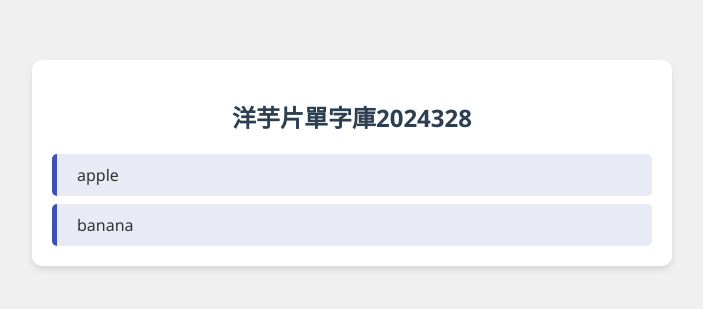
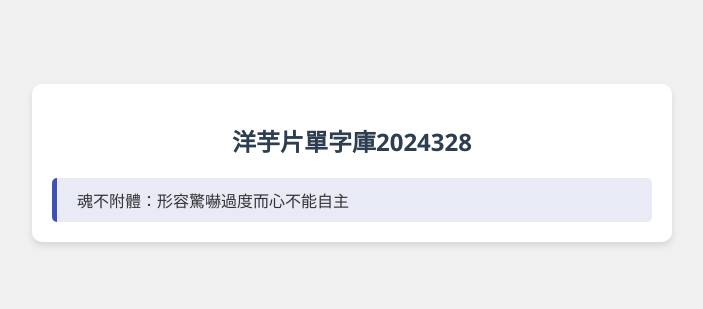
Before and after one commit to David1781/voc1, a plain HTML site: page index.html in a window 1280 px wide. Shown: the part 237-546 px from the top of the page, without its empty margins (288-991 px from the left). Drawn offline with Linux system fonts and the light colour scheme.

Commit message:
Update index.html

```diff
--- a/index.html
+++ b/index.html
@@ -80,7 +80,7 @@
 </div>
 
 <script>
-    const wordsString = `apple;banana;`; // Your words and phrases here, separated by semicolons
+    const wordsString = `魂不附體：形容驚嚇過度而心不能自主`; // Your words and phrases here, separated by semicolons
     const words = wordsString.split(';').filter(Boolean); // Use semicolon as separator
 
     function renderWords() {
```
